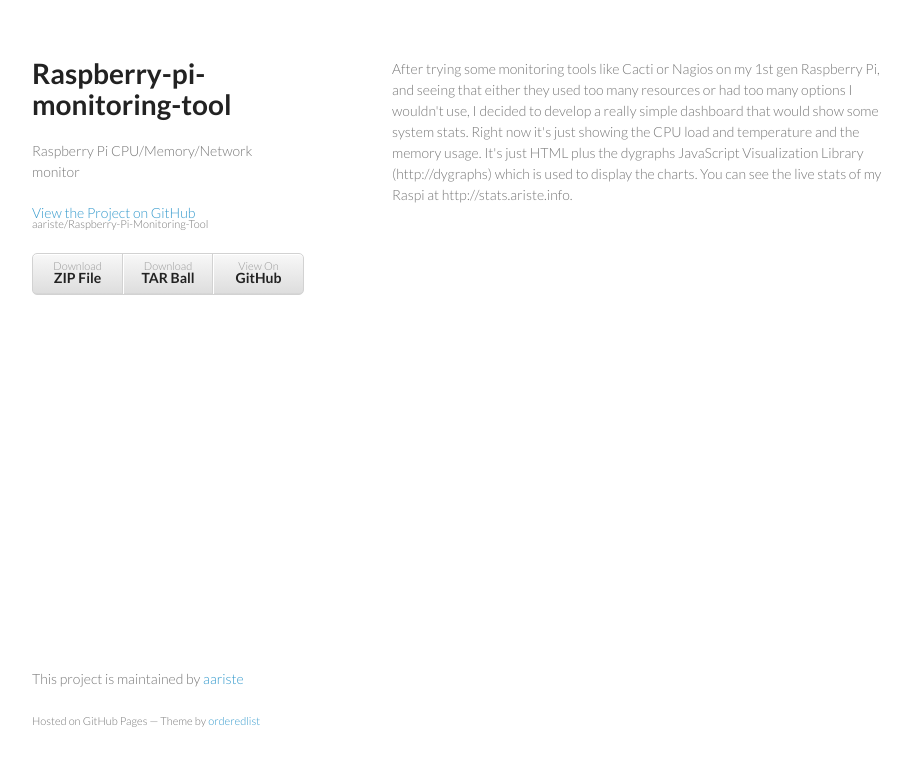
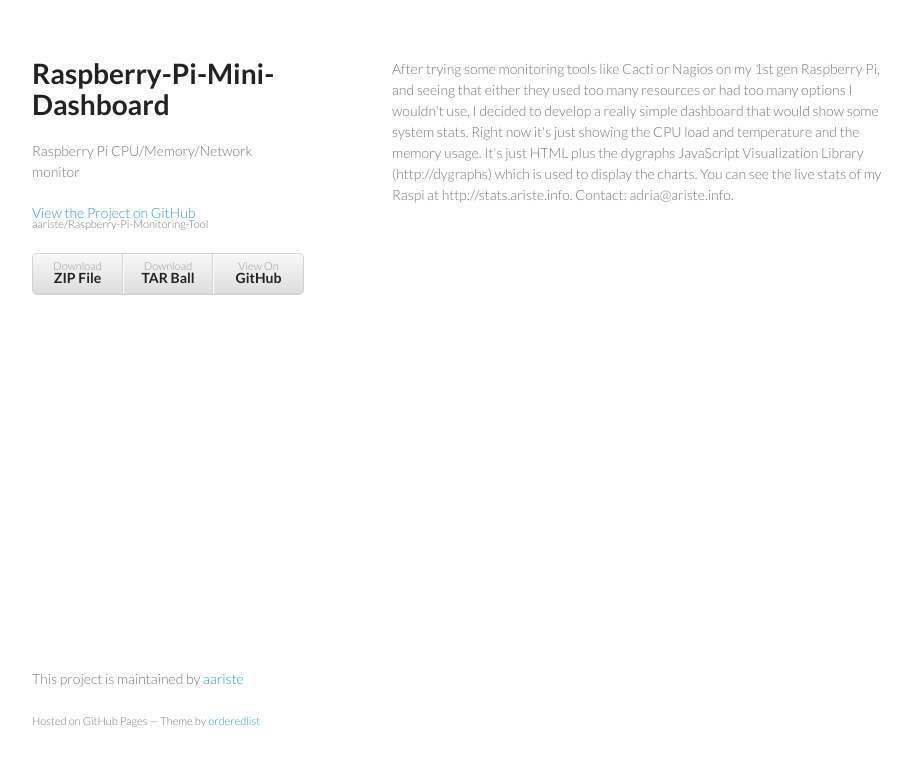
Before and after one commit to aariste/Raspberry-Pi-Mini-Dashboard, a plain HTML site: page index.html in a window 1280 px wide. Shown: the whole page, without its empty margins (178-1090 px from the left). Drawn offline with Linux system fonts and the light colour scheme.

Commit message:
Update index.html

```diff
--- a/index.html
+++ b/index.html
@@ -15,16 +15,16 @@
   <body>
     <div class="wrapper">
       <header>
-        <h1>Raspberry-pi-monitoring-tool</h1>
+        <h1>Raspberry-Pi-Mini-Dashboard</h1>
         <p>Raspberry Pi CPU/Memory/Network monitor</p>
 
-        <p class="view"><a href="https://github.com/aariste/Raspberry-Pi-Monitoring-Tool">View the Project on GitHub <small>aariste/Raspberry-Pi-Monitoring-Tool</small></a></p>
+        <p class="view"><a href="https://github.com/aariste/Raspberry-Pi-Mini-Dashboard">View the Project on GitHub <small>aariste/Raspberry-Pi-Monitoring-Tool</small></a></p>
 
 
         <ul>
-          <li><a href="https://github.com/aariste/Raspberry-Pi-Monitoring-Tool/zipball/master">Download <strong>ZIP File</strong></a></li>
-          <li><a href="https://github.com/aariste/Raspberry-Pi-Monitoring-Tool/tarball/master">Download <strong>TAR Ball</strong></a></li>
-          <li><a href="https://github.com/aariste/Raspberry-Pi-Monitoring-Tool">View On <strong>GitHub</strong></a></li>
+          <li><a href="https://github.com/aariste/Raspberry-Pi-Mini-Dashboard/zipball/master">Download <strong>ZIP File</strong></a></li>
+          <li><a href="https://github.com/aariste/Raspberry-Pi-Mini-Dashboard/tarball/master">Download <strong>TAR Ball</strong></a></li>
+          <li><a href="https://github.com/aariste/Raspberry-Pi-Mini-Dashboard">View On <strong>GitHub</strong></a></li>
         </ul>
       </header>
       <section>
@@ -35,6 +35,8 @@
           It's just HTML plus the dygraphs JavaScript Visualization Library (http://dygraphs) which is used to display the charts.
 
           You can see the live stats of my Raspi at http://stats.ariste.info.
+
+          Contact: adria@ariste.info.
       </section>
       <footer>
         <p>This project is maintained by <a href="https://github.com/aariste">aariste</a></p>
```
